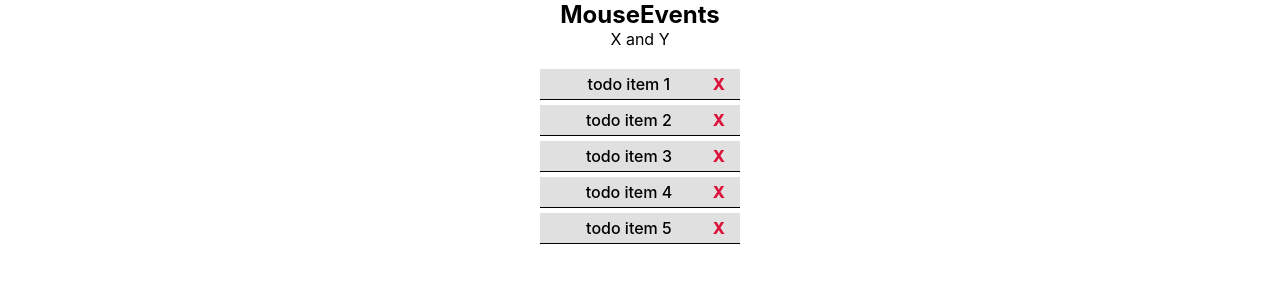
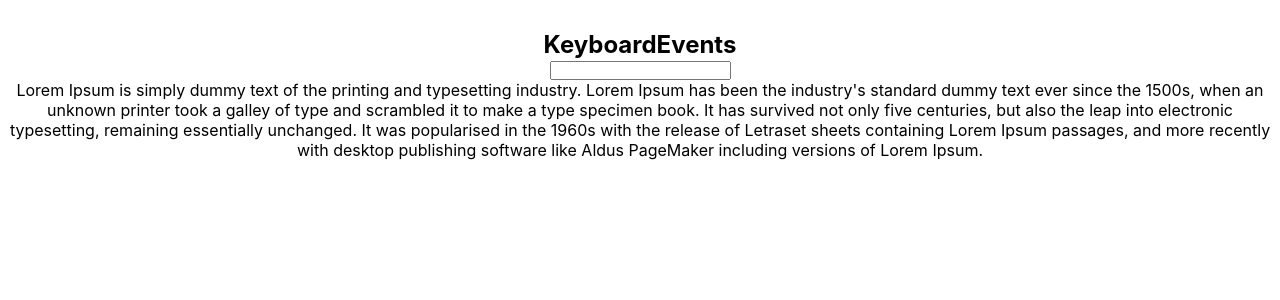
Before and after one commit to oguzhancvdr/react-events, a React (Create React App) app: page / in a window 1280 px wide. Shown: the top 300 px of the page. Built offline with nearby package versions, Linux system fonts and the light colour scheme.

Commit message:
handle key board events

```diff
--- a/src/App.js
+++ b/src/App.js
@@ -1,6 +1,6 @@
 // import EventBind from './components/eventBinding/EventBind'
-import MouseEvents from './components/mouseEvents/MouseEvents'
-// import KeyboardEvents from './components/keyboardEvents/KeyboardEvents'
+// import MouseEvents from './components/mouseEvents/MouseEvents'
+import KeyboardEvents from './components/keyboardEvents/KeyboardEvents'
 // import Form from './components/form/Form'
 import './App.css'
 
@@ -9,8 +9,8 @@ const App = () => {
         <div className="App">
             {/* <h1>Events in React</h1> */}
             {/* <EventBind /> */}
-            <MouseEvents />
-            {/* <KeyboardEvents /> */}
+            {/* <MouseEvents /> */}
+            <KeyboardEvents />
             {/* <Form /> */}
         </div>
     )
--- a/src/components/keyboardEvents/KeyboardEvents.js
+++ b/src/components/keyboardEvents/KeyboardEvents.js
@@ -8,13 +8,28 @@ const KeyboardEvents = () => {
    * paste
    */
 
+  const handleKeyDown = (e) => {
+    console.log("type: ", e.type);
+  };
+  const handleKeyUp = (e) => {
+    console.log("value: ", e.target.value);
+    console.log("key code: ", e.keyCode);
+  };
+
+  // cut
+  const handleCut = (e) => console.log("event type: ", e.type);
+
+  // paste
+  const handlePaste = (e) => console.log("event type: ", e.type);
+
+  // copy
+  const handleCopy = (e) => console.log("event type: ", e.type);
+
   return (
     <div style={{ marginTop: "30px" }}>
       <h2>KeyboardEvents</h2>
-      <input
-        type="text"
-      />
-      <p>
+      <input type="text" onKeyDown={handleKeyDown} onKeyUp={handleKeyUp} />
+      <p onCut={handleCut} onPaste={handlePaste} onCopy={handleCopy}>
         Lorem Ipsum is simply dummy text of the printing and typesetting
         industry. Lorem Ipsum has been the industry's standard dummy text ever
         since the 1500s, when an unknown printer took a galley of type and
--- a/src/components/mouseEvents/MouseEvents.js
+++ b/src/components/mouseEvents/MouseEvents.js
@@ -22,8 +22,8 @@ const MouseEvents = () => {
 
   // click
 
-  const handleClick = (event, name) => {
-    console.log({ eventType: event.type, id: event.target.id, name:"Hi " + name });
+  const handleClick = (e, name) => {
+    console.log({name:"Hi " + name, target: e.target });
   };
 
 
```
